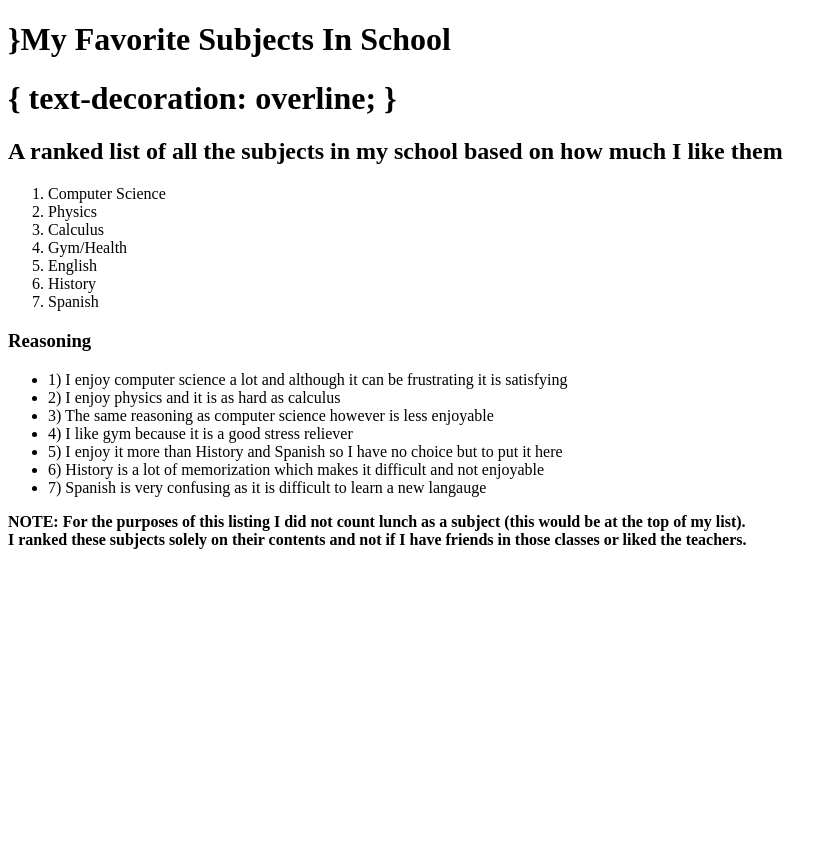
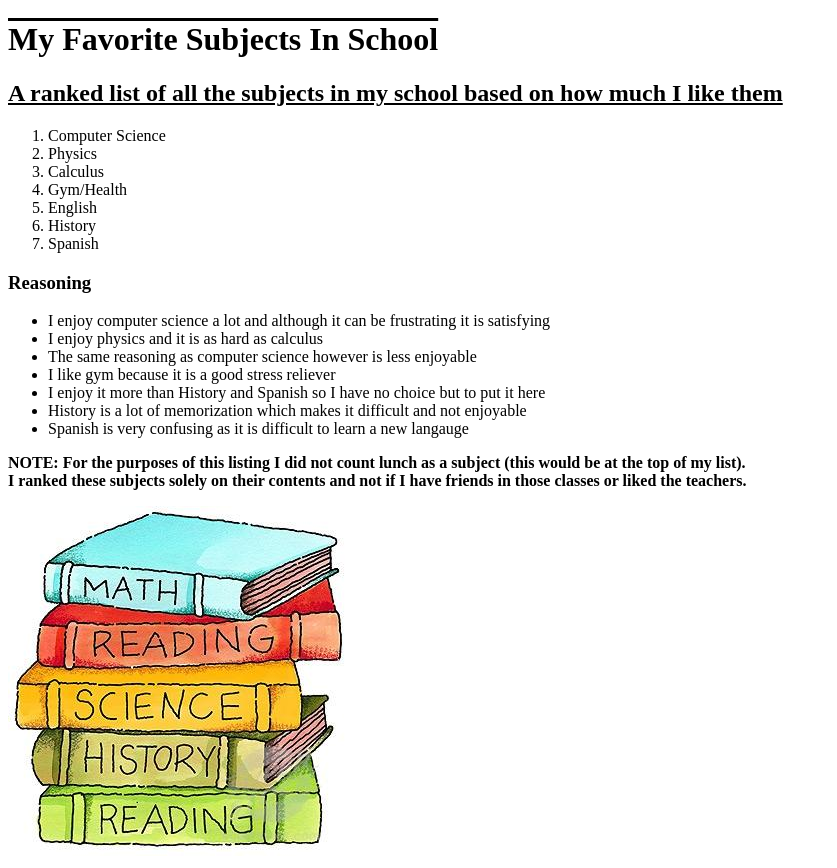
Before and after one commit to Daniel-Hogan/NewWebsite, a plain HTML site: page index.html in a window 1280 px wide. Shown: the whole page, without its empty margins (0-837 px from the left). Before the commit the page ends 800 px from the top, so only its background shows below. Drawn offline with Linux system fonts and the light colour scheme.

Commit message:
Commit 6

```diff
--- a/index.html
+++ b/index.html
@@ -2,11 +2,9 @@
 <html>
 <body>
 
-  <h1>}My Favorite Subjects In School</h1>
-  <h1>{
-    text-decoration: overline;
-  }</h1>
-  <h2>A ranked list of all the subjects in my school based on how much I like them</h2>
+  <h1 style="text-decoration:overline;">My Favorite Subjects In School</h1>
+
+  <h2 style="text-decoration:underline;">A ranked list of all the subjects in my school based on how much I like them</h2>
   <ol>
     <li>Computer Science</li>
     <li>Physics</li>
@@ -18,15 +16,15 @@
   </ol>
   <h3>Reasoning</h3>
   <ul>
-    <li>1) I enjoy computer science a lot and although it can be frustrating it is satisfying</li>
-    <li>2) I enjoy physics and it is as hard as calculus</li>
-    <li>3) The same reasoning as computer science however is less enjoyable</li>
-    <li>4) I like gym because it is a good stress reliever</li>
-    <li>5) I enjoy it more than History and Spanish so I have no choice but to put it here</li>
-    <li>6) History is a lot of memorization which makes it difficult and not enjoyable</li>
-    <li>7) Spanish is very confusing as it is difficult to learn a new langauge</li>
+    <li> I enjoy computer science a lot and although it can be frustrating it is satisfying</li>
+    <li> I enjoy physics and it is as hard as calculus</li>
+    <li> The same reasoning as computer science however is less enjoyable</li>
+    <li> I like gym because it is a good stress reliever</li>
+    <li> I enjoy it more than History and Spanish so I have no choice but to put it here</li>
+    <li> History is a lot of memorization which makes it difficult and not enjoyable</li>
+    <li> Spanish is very confusing as it is difficult to learn a new langauge</li>
   </ul>
   <p><strong>NOTE: For the purposes of this listing I did not count lunch as a subject (this would be at the top of my list).<br> I ranked these subjects solely on their contents and not if I have friends in those classes or liked the teachers.</strong></p>
-
+  <img src="images/SchoolSubjects.jpg" alt="School Subjects">
 </body>
 </html>
```
Also changed, not shown: images/SchoolSubjects.jpg (added).
